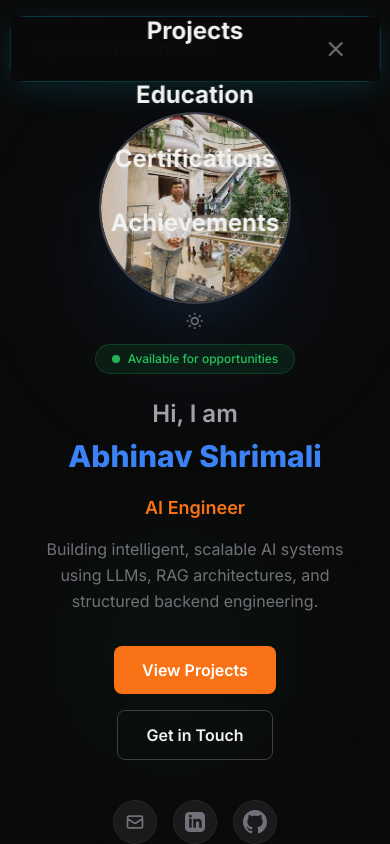
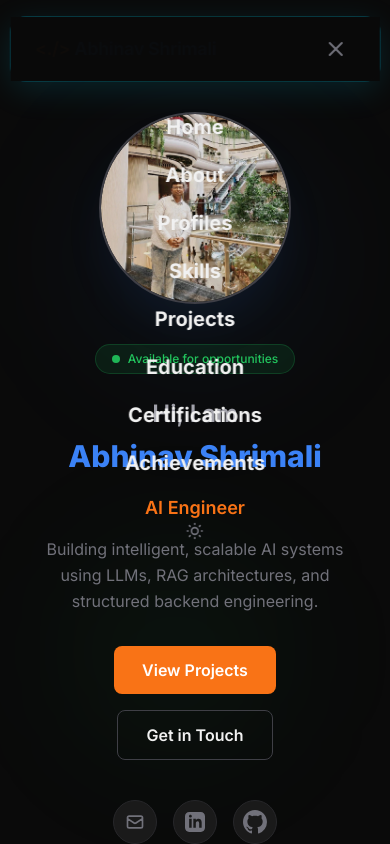
Before and after one commit to abhixw/Portfolio_abhixw, a React (Vite) app: page / in a window 390 px wide. Both pictures are taken after a click on the button "Toggle menu". Shown: the top 844 px of the page. Built offline with nearby package versions, Linux system fonts and the light colour scheme.

Commit message:
Fix mobile menu: show all nav links on small screens

```diff
--- a/src/components/Navbar.jsx
+++ b/src/components/Navbar.jsx
@@ -79,23 +79,23 @@ export default function Navbar() {
                 className={`fixed inset-0 z-40 md:hidden bg-surface/98 backdrop-blur-xl transition-all duration-500 ease-in-out ${mobileOpen ? 'opacity-100 pointer-events-auto' : 'opacity-0 pointer-events-none'
                     }`}
             >
-                <div className="flex flex-col items-center justify-center h-full space-y-8 px-6">
+                <div className="flex flex-col items-center justify-center min-h-full pt-24 pb-10 gap-5 px-6 overflow-y-auto">
                     {navLinks.map((link, index) => (
                         <a
                             key={link.href}
                             href={link.href}
                             onClick={() => setMobileOpen(false)}
-                            className={`text-2xl font-bold text-text-primary hover:text-primary transition-all duration-300 transform ${mobileOpen ? 'translate-y-0 opacity-100' : 'translate-y-4 opacity-0'
+                            className={`text-xl font-bold text-text-primary hover:text-primary transition-all duration-300 transform ${mobileOpen ? 'translate-y-0 opacity-100' : 'translate-y-4 opacity-0'
                                 }`}
-                            style={{ transitionDelay: `${index * 100}ms` }}
+                            style={{ transitionDelay: `${index * 60}ms` }}
                         >
                             {link.label}
                         </a>
                     ))}
                     <div
-                        className={`pt-8 transition-all duration-500 transform ${mobileOpen ? 'translate-y-0 opacity-100' : 'translate-y-4 opacity-0'
+                        className={`pt-4 transition-all duration-500 transform ${mobileOpen ? 'translate-y-0 opacity-100' : 'translate-y-4 opacity-0'
                             }`}
-                        style={{ transitionDelay: `${navLinks.length * 100}ms` }}
+                        style={{ transitionDelay: `${navLinks.length * 60}ms` }}
                     >
                         <ThemeToggle />
                     </div>
```
